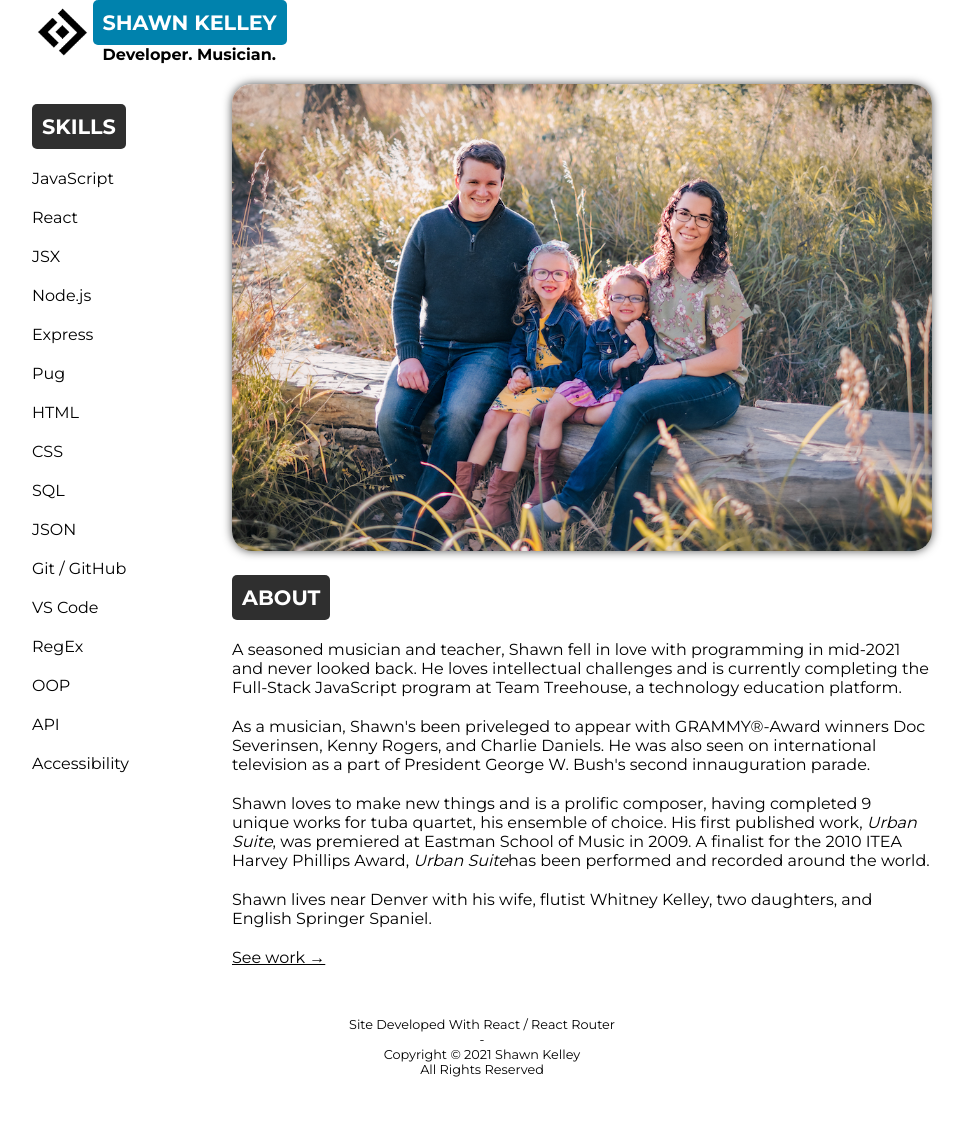
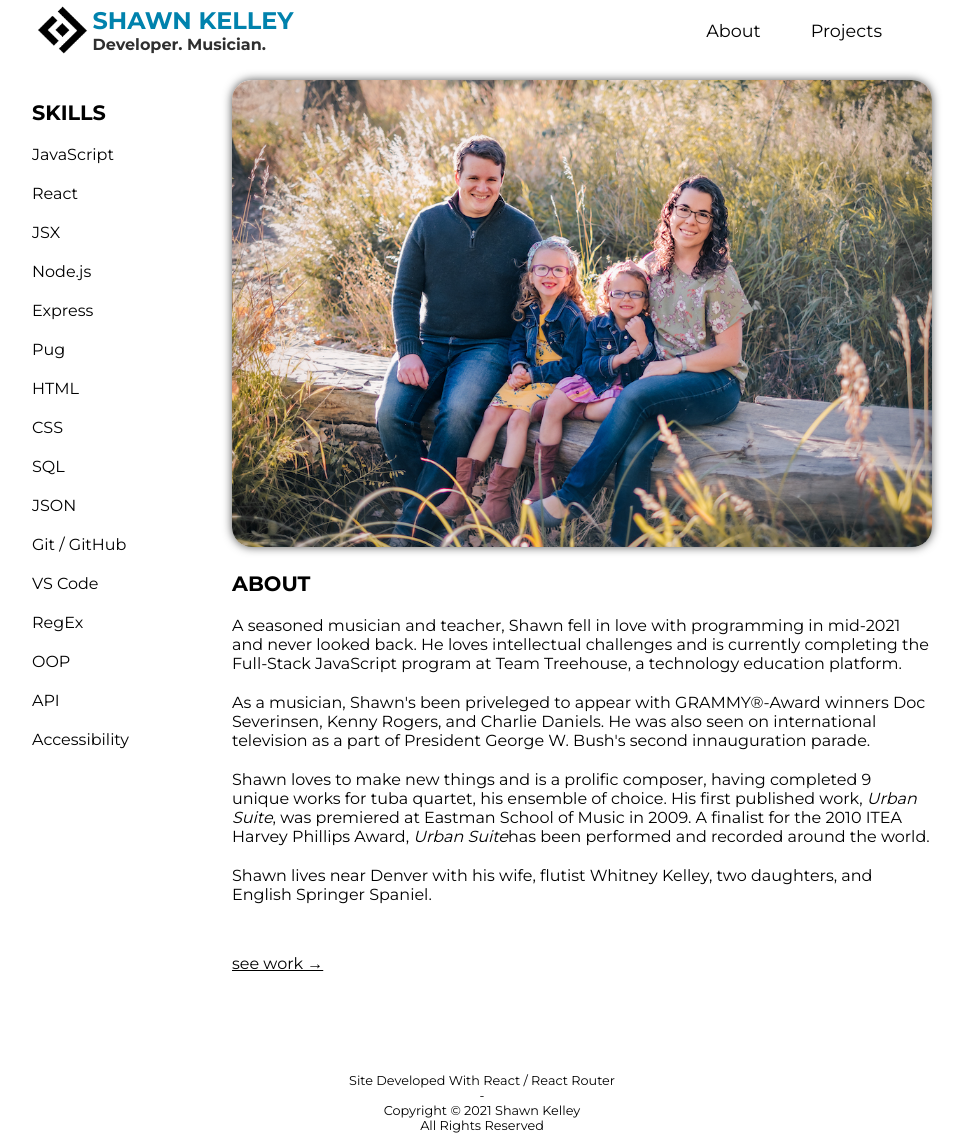
Before and after one commit to shawnkelleydev/sk-ws-react, a React (Create React App) app: page /about in a window 1280 px wide. Shown: the whole page, without its empty margins (158-1128 px from the left). Before the commit the page ends 1077 px from the top, so only its background shows below. Built offline with nearby package versions, Linux system fonts and the light colour scheme.

Commit message:
style and link changes

```diff
--- a/src/components/About.js
+++ b/src/components/About.js
@@ -38,8 +38,8 @@ const About = () => {
               Shawn lives near Denver with his wife, flutist Whitney Kelley, two
               daughters, and English Springer Spaniel.
             </li>
-            <li>
-              <Link to="/projects">See work &rarr;</Link>
+            <li className="see">
+              <Link to="/projects">see work &rarr;</Link>
             </li>
           </ul>
         </li>
--- a/src/components/App.js
+++ b/src/components/App.js
@@ -1,4 +1,4 @@
-import { NavLink, Outlet } from "react-router-dom";
+import { NavLink, Link, Outlet } from "react-router-dom";
 import logoblack from "../img/logo-black-3.png";
 
 //components
@@ -9,13 +9,13 @@ function App() {
     <div className="App">
       <header>
         <div>
-          <img src={logoblack} alt="logo" className="logo" />
-          <span>
-            <NavLink to="/">
+          <Link to="/" id="logo-link">
+            <img src={logoblack} alt="logo" className="logo" />
+            <span>
               <h1>Shawn Kelley</h1>
-            </NavLink>
-            <h3>Developer. Musician.</h3>
-          </span>
+              <h3>Developer. Musician.</h3>
+            </span>
+          </Link>
         </div>
         <Ham />
         <nav>
--- a/src/components/Project.js
+++ b/src/components/Project.js
@@ -1,4 +1,5 @@
 import { useParams } from "react-router";
+import { Link } from "react-router-dom";
 import { all } from "./work";
 import hsh from "../img/hsh.jpg";
 import aod from "../img/aod.png";
@@ -7,11 +8,21 @@ const Project = () => {
   const projectName = useParams().project;
   const project = all.filter((item) => item.name === projectName)[0];
   if (!project) {
-    return <p class="error">Man down! 404</p>;
+    return (
+      <div className="error-div">
+        <Link to="/projects" className="error">
+          &larr; back to projects
+        </Link>
+        <p className="error">Man down! 404</p>
+      </div>
+    );
   } else {
     return (
       <ul className="project-ul">
         <li>
+          <Link to="/projects" className="error">
+            &larr; back to projects
+          </Link>
           <h1>{project.name}</h1>
           <h2>{project.year}</h2>
           {project.technologies ? (
--- a/src/components/work.js
+++ b/src/components/work.js
@@ -99,7 +99,7 @@ export const music = [
     instrumentation: "eett",
     duration: "10",
     description:
-      "year in 2020 and released in 2021, Home Suite Home captures themes from daily life.",
+      "Completed in 2020 and released in 2021, Home Suite Home captures themes from daily life.",
     tag: "Available now from Cimarron Music Press.",
     img: true,
     purchase_link: "https://www.cimarronmusic.com/homesuitehome",
@@ -110,7 +110,7 @@ export const music = [
     instrumentation: "eett",
     duration: "6",
     description:
-      "year in 2020 and released in 2021, An Off Day captures life as it so often is in a fun way.",
+      "Completed in 2020 and released in 2021, An Off Day captures life as it so often is in a fun way.",
     tag: "Available now from Cimarron Music Press.",
     img: true,
     purchase_link: "https://www.cimarronmusic.com/anoffday",
@@ -120,42 +120,42 @@ export const music = [
     name: "the new school",
     instrumentation: "eett",
     description: "You're going.",
-    tag: "year 2020. Coming soon from Cimarron Music Press.",
+    tag: "Completed in 2020. Coming soon from Cimarron Music Press.",
   },
   {
     year: 2021,
     name: "china suite no. 1",
     instrumentation: "eett",
     description: "For my 中国朋友 (Chinese friend), Sòng Mǐn.",
-    tag: "year 2021. Coming soon from Cimarron Music Press.",
+    tag: "Completed in 2021. Coming soon from Cimarron Music Press.",
   },
   {
     year: 2021,
     name: "i see",
     instrumentation: "eett",
     description: "Twas blind, but now...",
-    tag: "year 2021.  Coming soon from Cimarron Music Press.",
+    tag: "Completed in 2021.  Coming soon from Cimarron Music Press.",
   },
   {
     year: 2021,
     name: "loud noises",
     instrumentation: "eett",
     description: "They're everywhere, after all.",
-    tag: "year 2021. Coming soon from Cimarron Music Press.",
+    tag: "Completed in 2021. Coming soon from Cimarron Music Press.",
   },
   {
     year: 2021,
     name: "spring",
     instrumentation: "eett",
     description: "A perspective on a beautiful season.",
-    tag: "year 2021. Coming soon from Cimarron Music Press.",
+    tag: "Completed in 2021. Coming soon from Cimarron Music Press.",
   },
   {
     year: 2021,
     name: "street songs",
     instrumentation: "eett",
     description: "for the wild, improvisation-loving tuba quartet.",
-    tag: "year 2021. Coming soon from Cimarron Music Press.",
+    tag: "Completed in 2021. Coming soon from Cimarron Music Press.",
   },
 ];
 
--- a/src/index.css
+++ b/src/index.css
@@ -49,20 +49,37 @@ header {
   margin-bottom: 20px;
 }
 
+#logo-link {
+  display: flex;
+  align-items: center;
+  width: fit-content;
+}
+
 header div {
   flex-direction: row;
   align-items: center;
-}
-
-.logo {
-  height: 50px;
-  width: auto;
 }
 
 ul {
   list-style: none;
   padding: none;
 }
+
+/* img */
+
+.logo {
+  height: 50px;
+  margin: 5px;
+  width: auto;
+}
+
+.fam {
+  max-width: 100vw;
+  border-radius: 20px;
+  box-shadow: 0 0 10px rgb(83, 83, 83);
+}
+
+/* headline shenanigans */
 
 h1,
 h2,
@@ -74,29 +91,43 @@ h6 {
   text-transform: capitalize;
 }
 
-h1,
-h2 {
-  color: white;
+h2,
+button {
   border-radius: 5px;
 }
 
 h1 {
   font-size: 1.8em;
-  background-color: var(--one);
+  color: var(--one);
+}
+
+header h1,
+#home h1,
+#home h2 {
+  background: none;
+  padding: 0;
+}
+
+#home h1 {
+  color: var(--one);
+}
+
+#home h2 {
+  color: var(--three);
 }
 
 header h1 {
-  font-size: 1.3em;
+  font-size: 1.5em;
+  color: var(--one);
 }
 
 header h3 {
   font-size: 1em;
-  padding-left: 10px;
+  color: var(--three);
 }
 
 h2 {
   font-size: 1.3em;
-  background-color: var(--three);
 }
 
 h3 {
@@ -106,17 +137,9 @@ h3 {
 h1,
 h2 {
   text-transform: uppercase;
-  padding: 10px;
 }
 
-/* #home h2,
-#home h1 {
-  background: none;
-} */
-
-.logo {
-  margin: 5px;
-}
+/* menu */
 
 #ham {
   padding: 0;
@@ -144,6 +167,8 @@ nav {
   height: 50px;
 }
 
+/* a */
+
 nav a {
   background-color: var(--three);
   color: white;
@@ -151,12 +176,6 @@ nav a {
   display: flex;
   justify-content: center;
   align-items: center;
-}
-
-.fam {
-  max-width: 100vw;
-  border-radius: 20px;
-  box-shadow: 0 0 10px rgb(83, 83, 83);
 }
 
 header a,
@@ -176,6 +195,12 @@ button {
 #learn-more {
   margin: 50px;
 }
+
+#home a {
+  width: fit-content;
+}
+
+/* body */
 
 .content {
   width: 95vw;
@@ -211,7 +236,7 @@ button {
 }
 
 .project-ul h1 {
-  text-align: center;
+  margin-top: 20px;
 }
 
 #home,
@@ -223,10 +248,6 @@ button {
 #home h2 {
   margin: 20px;
   text-align: center;
-}
-
-#home a {
-  width: fit-content;
 }
 
 #skills ul {
@@ -272,10 +293,6 @@ footer ul {
   border-bottom: 1px solid black;
 }
 
-main p {
-  text-align: center;
-}
-
 .uppercase {
   text-transform: uppercase;
 }
@@ -312,7 +329,17 @@ button {
 }
 
 .error {
+  margin-bottom: 20px;
   text-align: center;
+  width: fit-content;
+}
+
+.error-div {
+  padding-top: 100px;
+}
+
+.see {
+  margin: 50px 0;
 }
 
 @media screen and (min-width: 600px) {
@@ -327,6 +354,10 @@ button {
     color: black;
   }
 
+  #logo-link:hover {
+    background: none;
+  }
+
   nav {
     width: fit-content;
     text-align: right;
@@ -338,6 +369,7 @@ button {
   nav a {
     margin-right: 50px;
     background: none;
+    color: black;
   }
 }
 
--- a/src/index.js
+++ b/src/index.js
@@ -3,7 +3,7 @@ import ReactDOM from "react-dom";
 import "./index.css";
 import App from "./components/App";
 import reportWebVitals from "./reportWebVitals";
-import { BrowserRouter, Routes, Route } from "react-router-dom";
+import { BrowserRouter, Routes, Route, Link } from "react-router-dom";
 
 //components
 import Home from "./components/Home";
@@ -25,9 +25,12 @@ ReactDOM.render(
         <Route
           path="*"
           element={
-            <main style={{ padding: "1rem" }}>
-              <p>Man down! 404</p>
-            </main>
+            <div className="error-div">
+              <p className="error">Man down! 404</p>
+              <Link to="/projects" className="error">
+                see projects &rarr;
+              </Link>
+            </div>
           }
         />
       </Route>
```
